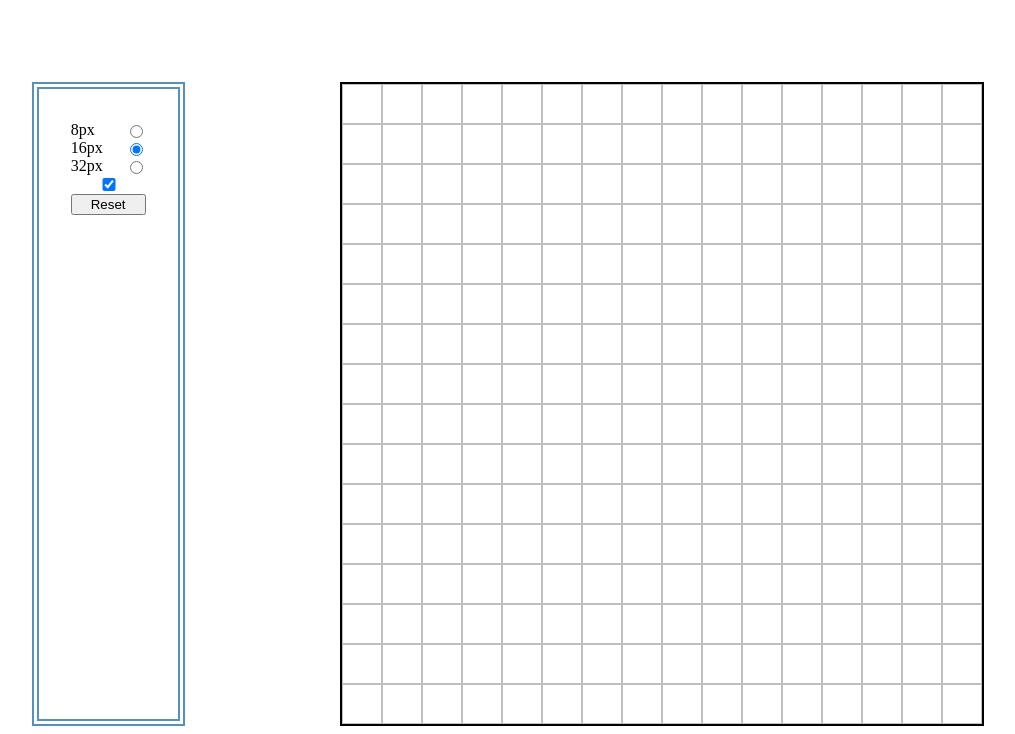
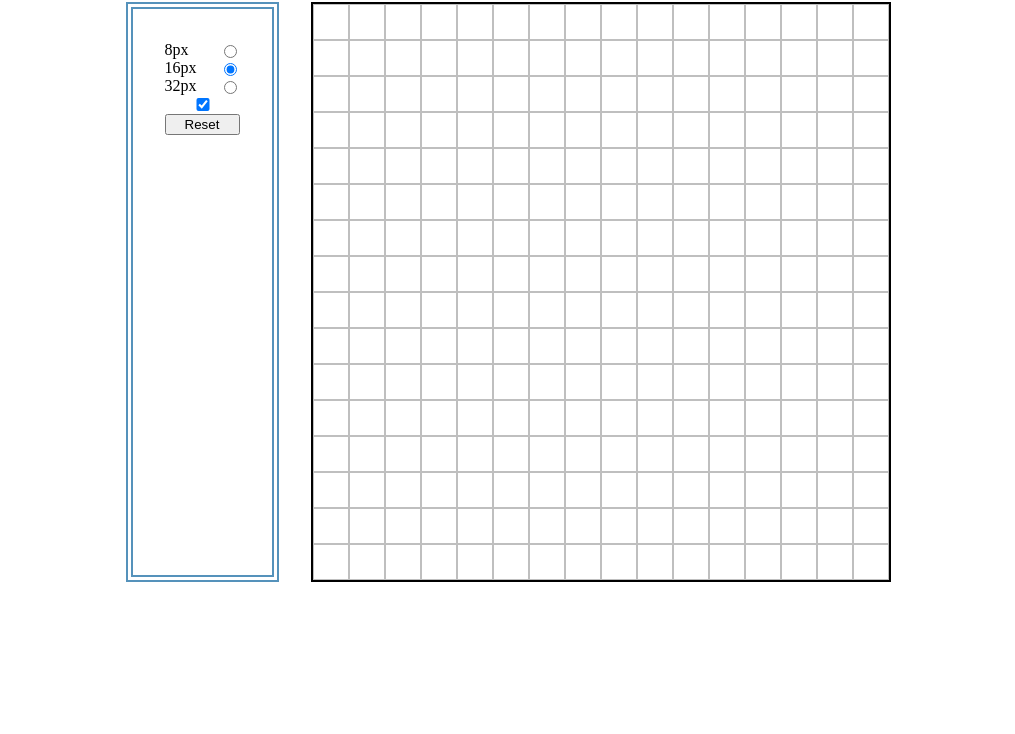
Before and after one commit to Rmiller5466/top-practices, a plain HTML site: page foundations/etch-a-sketch/index.html in a window 1280 px wide. Shown: the part 83-817 px from the top of the page, without its empty margins (132-1147 px from the left). Drawn offline with Linux system fonts and the light colour scheme.

Commit message:
Updates sizing and positioning of elements

```diff
--- a/foundations/etch-a-sketch/styles.css
+++ b/foundations/etch-a-sketch/styles.css
@@ -10,22 +10,25 @@ html {
 
 .title {
     text-align: center;
-    margin: 1em auto 3em;
+    margin: 0.5em auto 1em;
 }
 
 .container {
     margin: auto;
     display: flex;
     flex-direction: row-reverse;
-    justify-content: space-evenly;
+    justify-content: center;
+    gap: 2em;
     width: 100%;
 
 
 }
 
 .db {
-  width: 644px;
-  height: 644px;
+  /*width: 644px;
+  height: 644px;*/
+  width: 580px;
+  height: 580px;
   border: 2px solid black;
   display: flex;
   flex-wrap: wrap;
```
